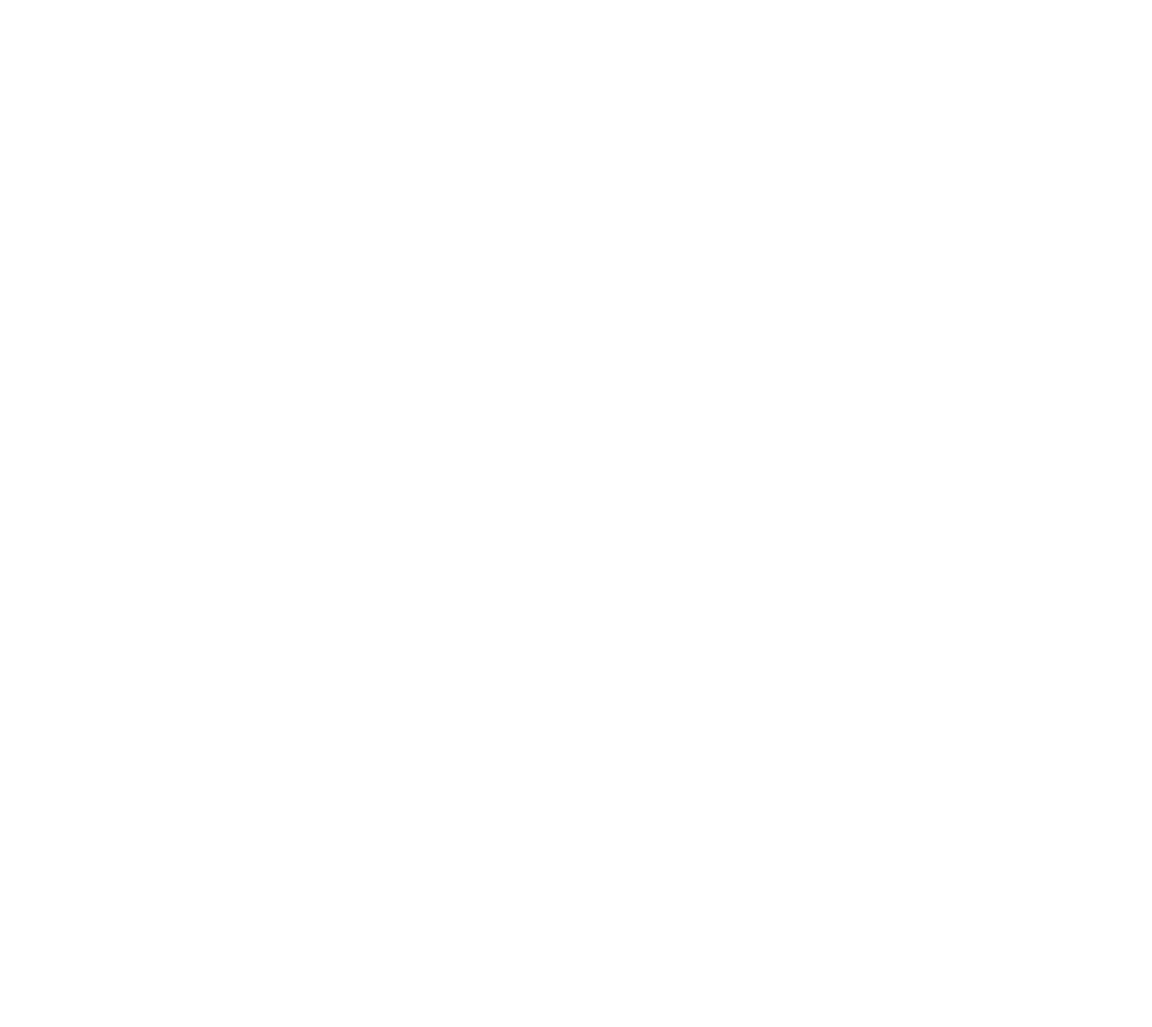
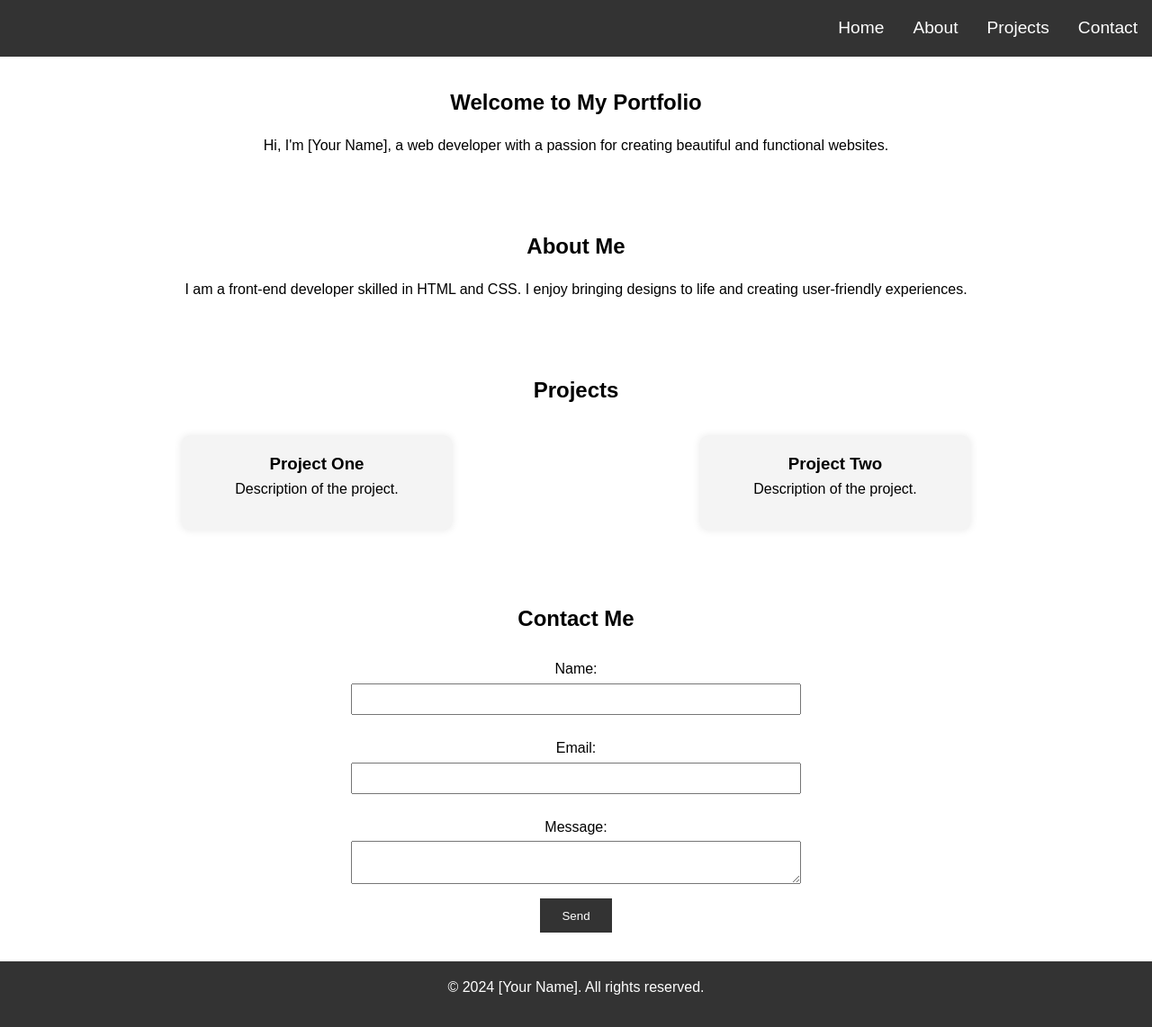
Before and after one commit to Naheda-Yari/Naheda-Yari.girhub.io, a plain HTML site: page N.html in a window 1280 px wide. Shown: the whole page at 90% size. Before the commit the page ends 800 px from the top, so only its background shows below. Drawn offline with Linux system fonts and the light colour scheme.

Commit message:
Update N.html

```diff
--- a/N.html
+++ b/N.html
@@ -3,9 +3,207 @@
 <head>
     <meta charset="UTF-8">
     <meta name="viewport" content="width=device-width, initial-scale=1.0">
-    <title>This is my Portfolio</title>
+    <title>My Portfolio</title>
+    <style>
+        /* Reset some default styles */
+* {
+    margin: 0;
+    padding: 0;
+    box-sizing: border-box;
+}
+
+body {
+    font-family: Arial, sans-serif;
+    line-height: 1.6;
+}
+
+header {
+    background: #333;
+    color: #fff;
+    padding: 1rem 0;
+}
+
+nav ul {
+    list-style: none;
+    display: flex;
+    justify-content: center;
+    flex-wrap: wrap;
+}
+
+nav ul li {
+    margin: 0.5rem;
+}
+
+nav ul li a {
+    color: #fff;
+    text-decoration: none;
+    font-size: 1.2rem;
+}
+
+.section {
+    padding: 2rem 0;
+}
+
+.container {
+    width: 90%;
+    margin: auto;
+    max-width: 1200px;
+    text-align: center;
+}
+
+h1, h2 {
+    margin-bottom: 1rem;
+}
+
+p {
+    margin-bottom: 1rem;
+}
+
+.projects-grid {
+    display: flex;
+    flex-wrap: wrap;
+    justify-content: center;
+}
+
+.project {
+    background: #f4f4f4;
+    margin: 1rem;
+    padding: 1rem;
+    border-radius: 8px;
+    width: 100%;
+    max-width: 300px;
+    box-shadow: 0 0 10px rgba(0, 0, 0, 0.1);
+}
+
+form {
+    display: flex;
+    flex-direction: column;
+    align-items: center;
+}
+
+form label {
+    margin: 0.5rem 0 0.2rem 0;
+}
+
+form input, form textarea {
+    padding: 0.5rem;
+    margin-bottom: 1rem;
+    width: 100%;
+    max-width: 500px;
+}
+
+form button {
+    background: #333;
+    color: #fff;
+    border: none;
+    padding: 0.7rem 1.5rem;
+    cursor: pointer;
+}
+
+form button:hover {
+    background: #555;
+}
+
+footer {
+    background: #333;
+    color: #fff;
+    text-align: center;
+    padding: 1rem 0;
+    position: relative;
+    bottom: 0;
+    width: 100%;
+}
+
+/* Responsive styles */
+@media (min-width: 600px) {
+    .projects-grid {
+        justify-content: space-around;
+    }
+
+    .project {
+        width: calc(50% - 2rem);
+    }
+}
+
+@media (min-width: 900px) {
+    nav ul {
+        justify-content: flex-end;
+    }
+
+    nav ul li {
+        margin: 0 1rem;
+    }
+
+    .project {
+        width: calc(33.333% - 2rem);
+    }
+}
+
+    </style>
 </head>
 <body>
+    <header>
+        <nav>
+            <ul>
+                <li><a href="#home">Home</a></li>
+                <li><a href="#about">About</a></li>
+                <li><a href="#projects">Projects</a></li>
+                <li><a href="#contact">Contact</a></li>
+            </ul>
+        </nav>
+    </header>
 
+    <section id="home" class="section">
+        <div class="container">
+            <h1>Welcome to My Portfolio</h1>
+            <p>Hi, I'm [Your Name], a web developer with a passion for creating beautiful and functional websites.</p>
+        </div>
+    </section>
+
+    <section id="about" class="section">
+        <div class="container">
+            <h2>About Me</h2>
+            <p>I am a front-end developer skilled in HTML and CSS. I enjoy bringing designs to life and creating user-friendly experiences.</p>
+        </div>
+    </section>
+
+    <section id="projects" class="section">
+        <div class="container">
+            <h2>Projects</h2>
+            <div class="projects-grid">
+                <div class="project">
+                    <h3>Project One</h3>
+                    <p>Description of the project.</p>
+                </div>
+                <div class="project">
+                    <h3>Project Two</h3>
+                    <p>Description of the project.</p>
+                </div>
+                <!-- Add more projects as needed -->
+            </div>
+        </div>
+    </section>
+
+    <section id="contact" class="section">
+        <div class="container">
+            <h2>Contact Me</h2>
+            <form>
+                <label for="name">Name:</label>
+                <input type="text" id="name" name="name" required>
+
+                <label for="email">Email:</label>
+                <input type="email" id="email" name="email" required>
+
+                <label for="message">Message:</label>
+                <textarea id="message" name="message" required></textarea>
+
+                <button type="submit">Send</button>
+            </form>
+        </div>
+    </section>
+
+    <footer>
+        <p>&copy; 2024 [Your Name]. All rights reserved.</p>
+    </footer>
 </body>
 </html>
```
